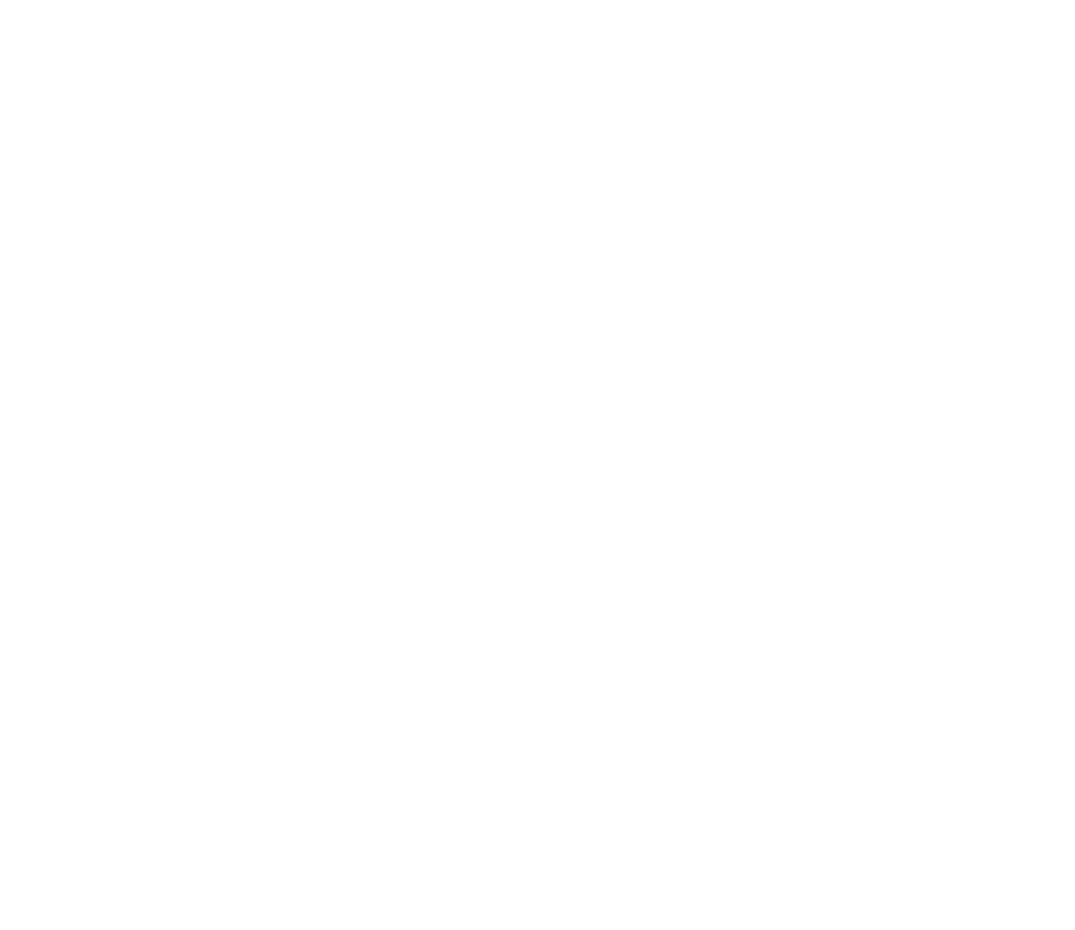
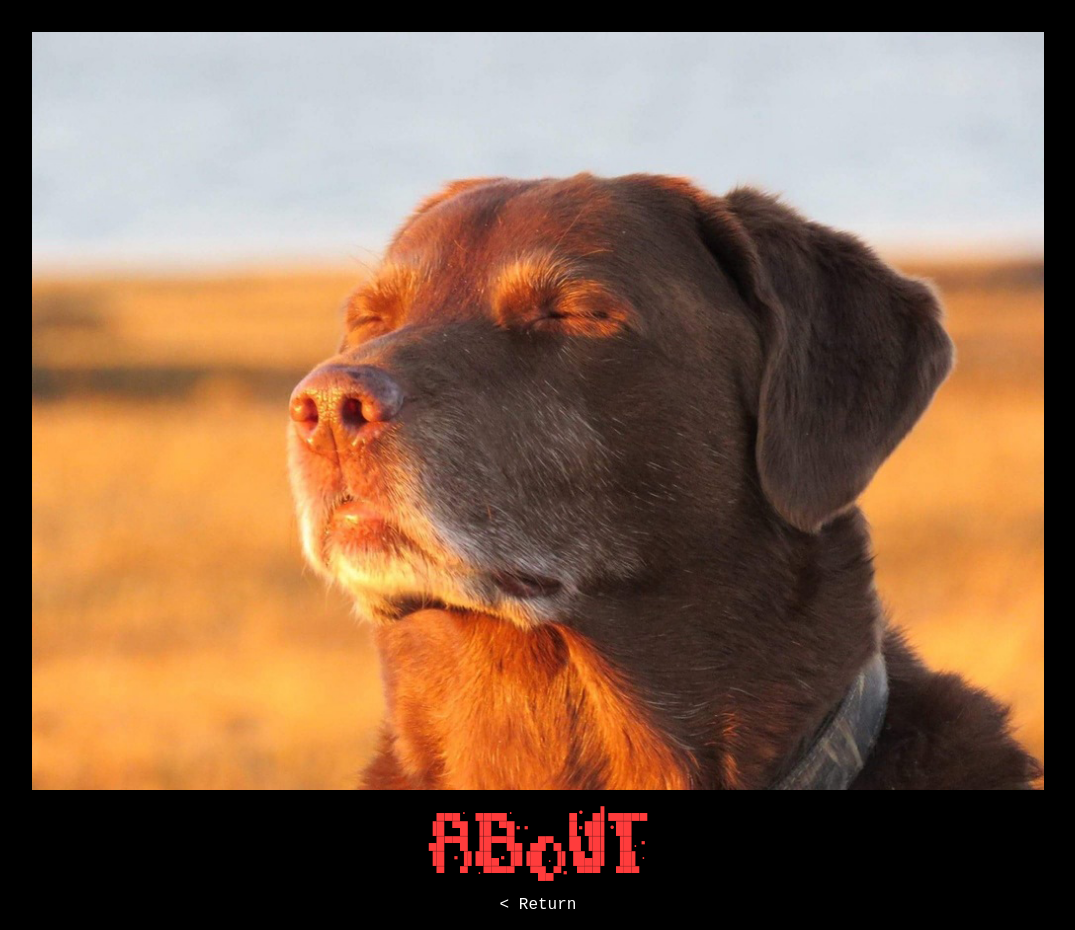
Before and after one commit to leogmendoza/http-server, a plain HTML site: page public/about.html in a window 1280 px wide. Shown: the whole page, without its empty margins (102-1177 px from the left). Before the commit the page ends 800 px from the top, so only its background shows below. Drawn offline with Linux system fonts and the light colour scheme.

Commit message:
Add cooked dog, but didn't work :((

```diff
--- a/public/about.html
+++ b/public/about.html
@@ -0,0 +1,78 @@
+<!DOCTYPE html>
+<html lang="en">
+
+<head>
+  <meta charset="UTF-8" />
+  <title>About - Leo's HTTP Server</title>
+
+  <style>
+    body {
+      background: black;
+      color: #ffffff;
+      font-family: "Courier New", Courier, monospace;
+      text-align: center;
+    }
+
+    .ascii-red {
+      color: #ff3c3c;
+    }
+
+    pre {
+      margin: 0;
+    }
+
+    img.logo {
+      display: block;
+      margin: 2rem auto 1rem auto;
+      max-width: 80%;
+      height: auto;
+    }
+
+    .menu {
+      display: flex;
+      flex-direction: column;
+      align-items: center;
+    }
+
+    .menu-content {
+      text-align: left;
+    }
+
+    .menu a {
+      display: block;
+      color: #ffffff;
+      text-decoration: none;
+      margin-bottom: 0.5rem;
+    }
+
+    .menu a:hover {
+      color: #ff3c3c;
+    }
+  </style>
+
+</head>
+
+<body>
+
+  <!-- Image -->
+  <img src="/images/cooked_dog.png" alt="Cooked Dog" class="logo" />
+
+  <!-- Page Header -->
+  <pre class="ascii-red">
+ ▄▄▄· ▄▄▄▄·       ▄• ▄▌▄▄▄▄▄
+▐█ ▀█ ▐█ ▀█▪▪     █▪██▌•██
+▄█▀▀█ ▐█▀▀█▄ ▄█▀▄ █▌▐█▌ ▐█.▪
+▐█ ▪▐▌██▄▪▐█▐█▌.▐▌▐█▄█▌ ▐█▌·
+ ▀  ▀ ·▀▀▀▀  ▀█▄▀▪ ▀▀▀  ▀▀▀
+  </pre>
+
+  <!-- Navigation -->
+  <div class="menu">
+    <div class="menu-content">
+      <a href="/">< Return</a>
+    </div>
+  </div>
+
+</body>
+
+</html>
```
Also changed, not shown: public/index.html (+2 -8 lines), public/heres_the_thing.html (added), public/images/cooked_dog.png (added), 3 other files.
